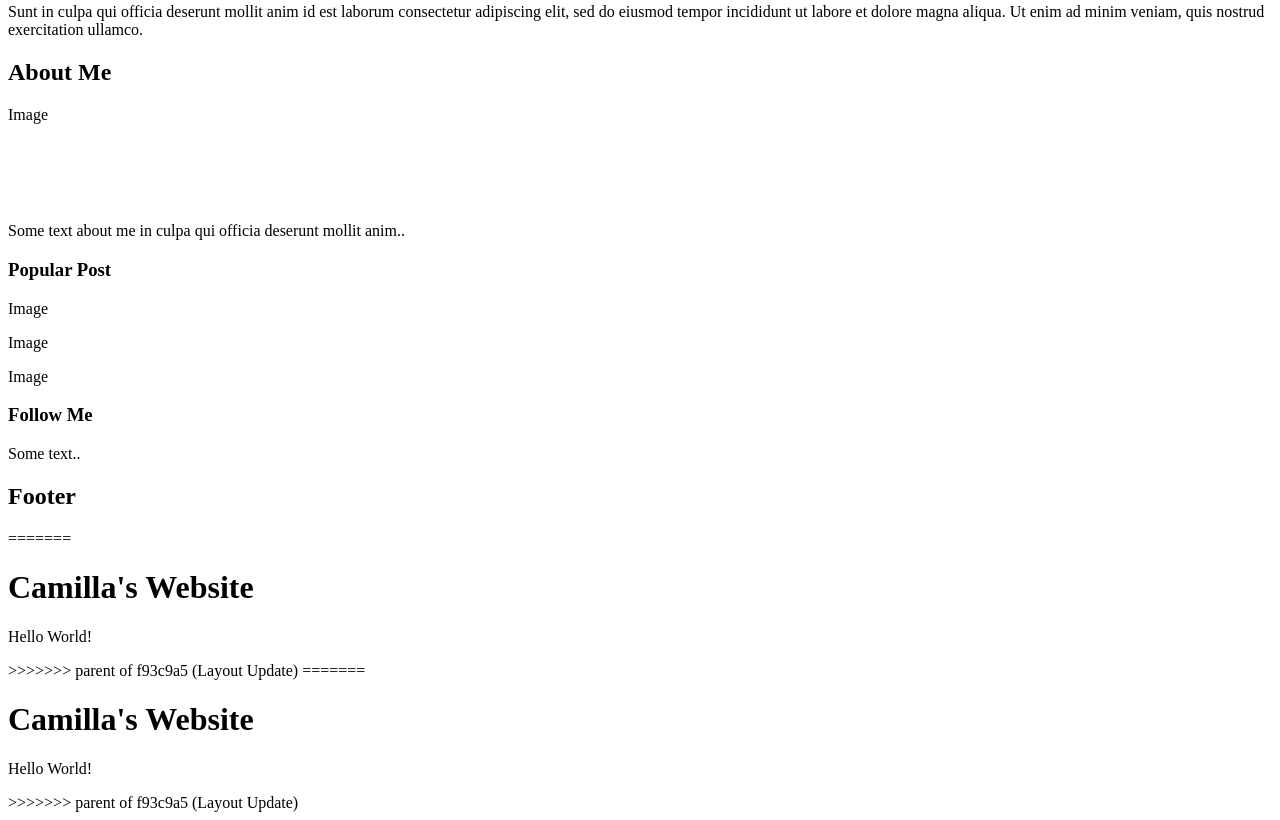
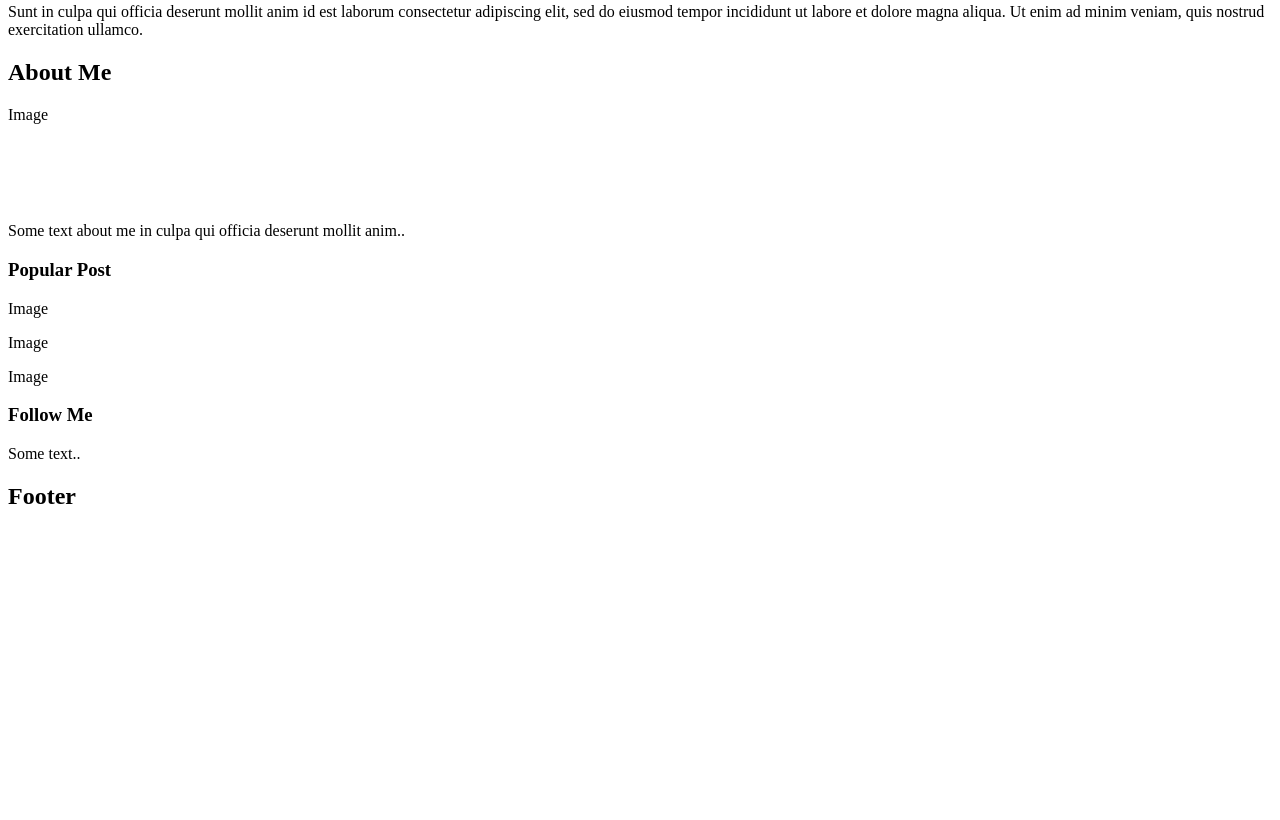
Before and after one commit to SweetGamma/SweetGamma.github.io, a plain HTML site: page index.html in a window 1280 px wide. Shown: the part 905-1725 px from the top of the page. After the commit the page ends 1435 px from the top, so only its background shows below. Drawn offline with Linux system fonts and the light colour scheme.

Commit message:
Update Layout hopefully

```diff
--- a/index.html
+++ b/index.html
@@ -60,14 +60,5 @@
 <div class="footer">
   <h2>Footer</h2>
 </div>
-
-=======
-    <h1>Camilla's Website</h1>
-    <p>Hello World!</p>
->>>>>>> parent of f93c9a5 (Layout Update)
-=======
-    <h1>Camilla's Website</h1>
-    <p>Hello World!</p>
->>>>>>> parent of f93c9a5 (Layout Update)
 </body>
 </html>
```
